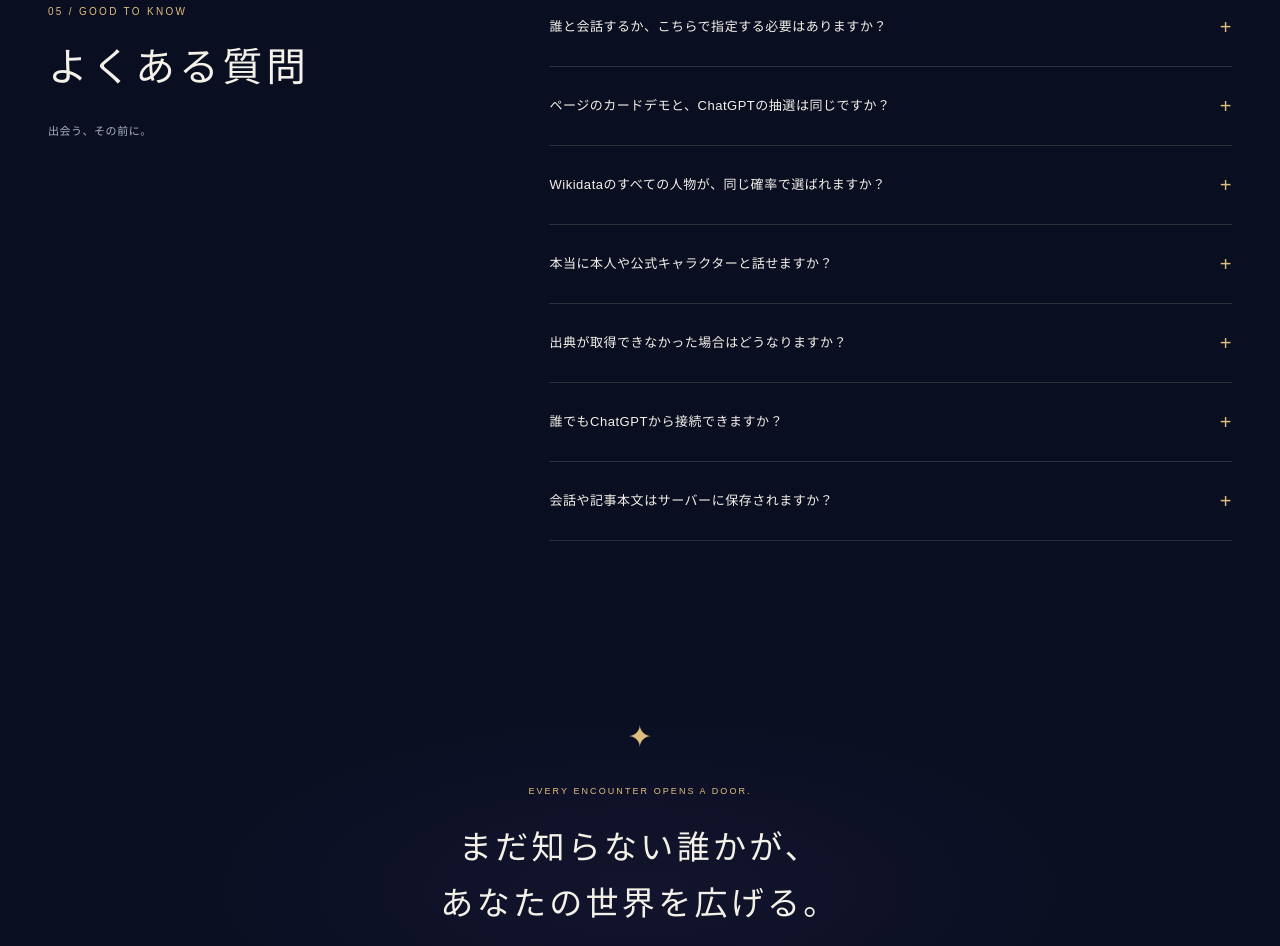
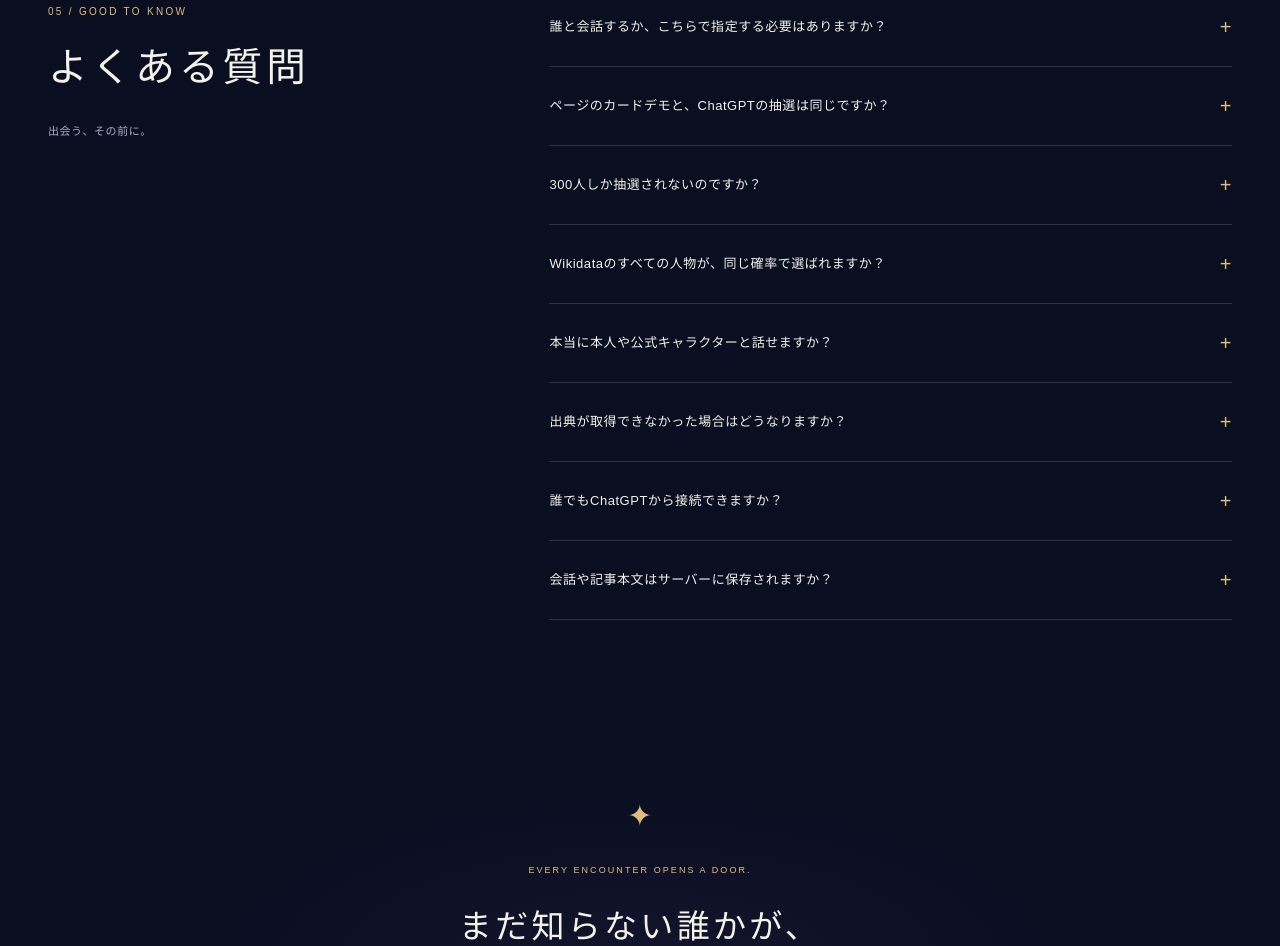
Before and after one commit to Unjuno/wikidata-random-persona-mcp, a website: page public/index.html in a window 1280 px wide. Shown: the part 3900-4846 px from the top of the page. Drawn offline with Linux system fonts and the light colour scheme.

Commit message:
fix(lp): clarify 300 is only an outage fallback, never the random limit

```diff
--- a/public/index.html
+++ b/public/index.html
@@ -84,6 +84,7 @@
 <section class="faq section wrap" id="faq" aria-labelledby="faq-title"><div class="section-heading"><div><p class="eyebrow gold">05 / GOOD TO KNOW</p><h2 id="faq-title">よくある質問</h2></div><span class="subtle">出会う、その前に。</span></div>
   <div class="faq-items"><details><summary>誰と会話するか、こちらで指定する必要はありますか？</summary><p>必要ありません。「ランダムな人物と話したい」と伝えるだけで抽選を始めます。実在人物だけ、架空キャラクターだけを希望することもできます。同じ会話では人物像を維持し、「別の人物」で再抽選します。</p></details>
   <details><summary>ページのカードデモと、ChatGPTの抽選は同じですか？</summary><p>異なります。ページのデモは、5人のオリジナル創作人物でカードをめくる体験を紹介しています。ChatGPTのMCPツールはWikidataへ実際に問い合わせ、対象となる人物の情報とWikipediaへのリンクを返します。</p></details>
+  <details><summary>300人しか抽選されないのですか？</summary><p>いいえ。300件はWikidataへの接続障害に備えて保存した代替用カタログの件数であり、通常の抽選対象の上限ではありません。通常はWikidataから候補と人物情報を取得します。全件ダンプ由来の大規模QID索引は、走査・承認・サイト更新が完了した場合に使用する方式です。</p></details>
   <details><summary>Wikidataのすべての人物が、同じ確率で選ばれますか？</summary><p>いいえ。現在は一部の直接分類と限定された検索範囲から抽選します。対象外の分類、日本語・英語の記事がない項目などは含まれません。実在・架空の混合指定でも、全人物に対する統計的な一様抽選ではありません。</p></details>
   <details><summary>本当に本人や公式キャラクターと話せますか？</summary><p>いいえ。公開資料を参考にAIが行う仮想対話です。実在人物が実際に発言した言葉とは限らず、架空キャラクターの公式設定や権利者の見解を表すものでもありません。</p></details>
   <details><summary>出典が取得できなかった場合はどうなりますか？</summary><p>Wikidataへのアクセスが失敗した場合、審査済みカタログを使えるときは代替であることを明示します。未登録QIDを確認できなければ取得不能として返します。ChatGPTが記事を読めなかった場合も、読んだふりをせず状況を伝える設計です。</p></details>
```
